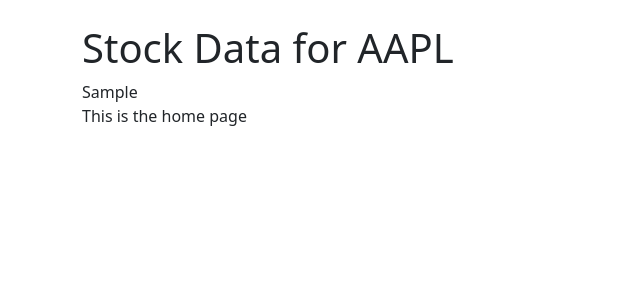
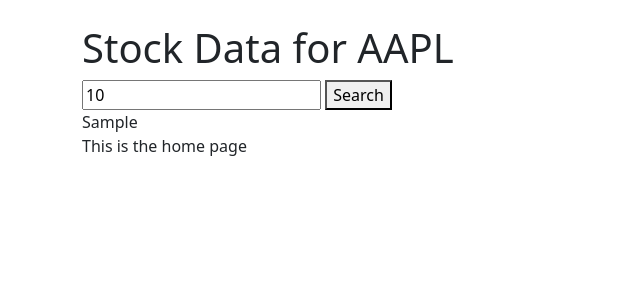
Before and after one commit to mikkiiottyo/trade_portfolio, a Django app: template portfolio/templates/home.html in a window 1280 px wide. Shown: the part 56-356 px from the top of the page, without its empty margins (0-640 px from the left). Run offline with Django 5.2, Linux system fonts and the light colour scheme; the template is opened without the code that fills it: most values are stand-ins (such as "Sample title", 1, 10 or a date in 2020).

Commit message:
Update home.html

```diff
--- a/portfolio/templates/home.html
+++ b/portfolio/templates/home.html
@@ -5,7 +5,11 @@
 {% block content %}
 <h1>Stock Data for AAPL</h1>
 
-<!-- Render the Plotly graph -->
+<form method="get" action="{% url 'home' %}">
+    <input type="text" name="stock_symbol" placeholder="Enter stock ticker (e.g., AAPL)" value="{{ stock_symbol }}" />
+    <button type="submit">Search</button>
+  </form>
+
 <div>
   {{ graph_html|safe }}
 </div>
```
